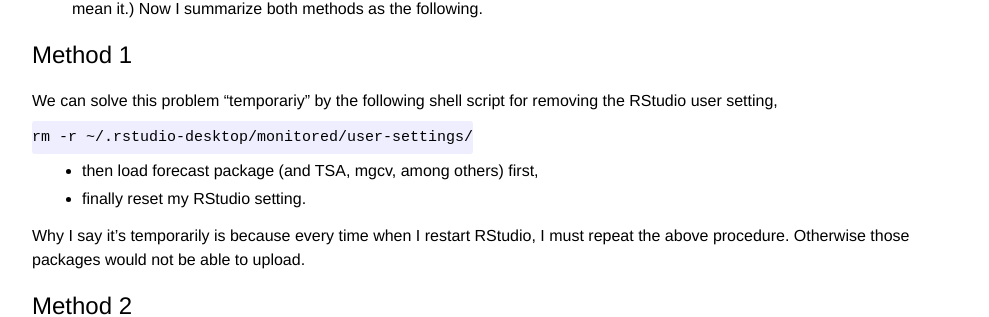
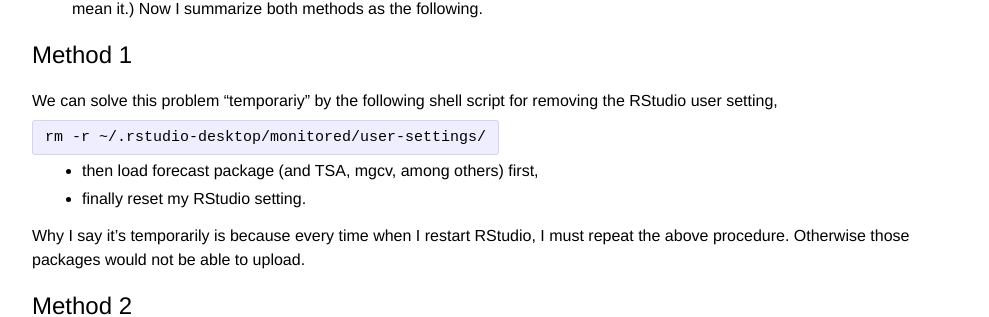
Before and after one commit to bowen0701/bowen0701.github.io, a Jekyll site: the page built from _posts/2016-09-14-rstudio-error.md, in a window 1280 px wide. Shown: the part 344-661 px from the top of the page, without its empty margins (144-1133 px from the left). Built offline with Jekyll 4.4.1, drawn with Linux system fonts in a browser that asks for light colours.

Commit message:
Remove .post pre code

```diff
--- a/css/main.css
+++ b/css/main.css
@@ -53,12 +53,6 @@
   border-radius: 3px;
   font-size: 15px;
   overflow:auto;
-}
-
-.post pre code {
-  border: 0;
-  padding-right: 0;
-  padding-left: 0;
 }
 
 
```
